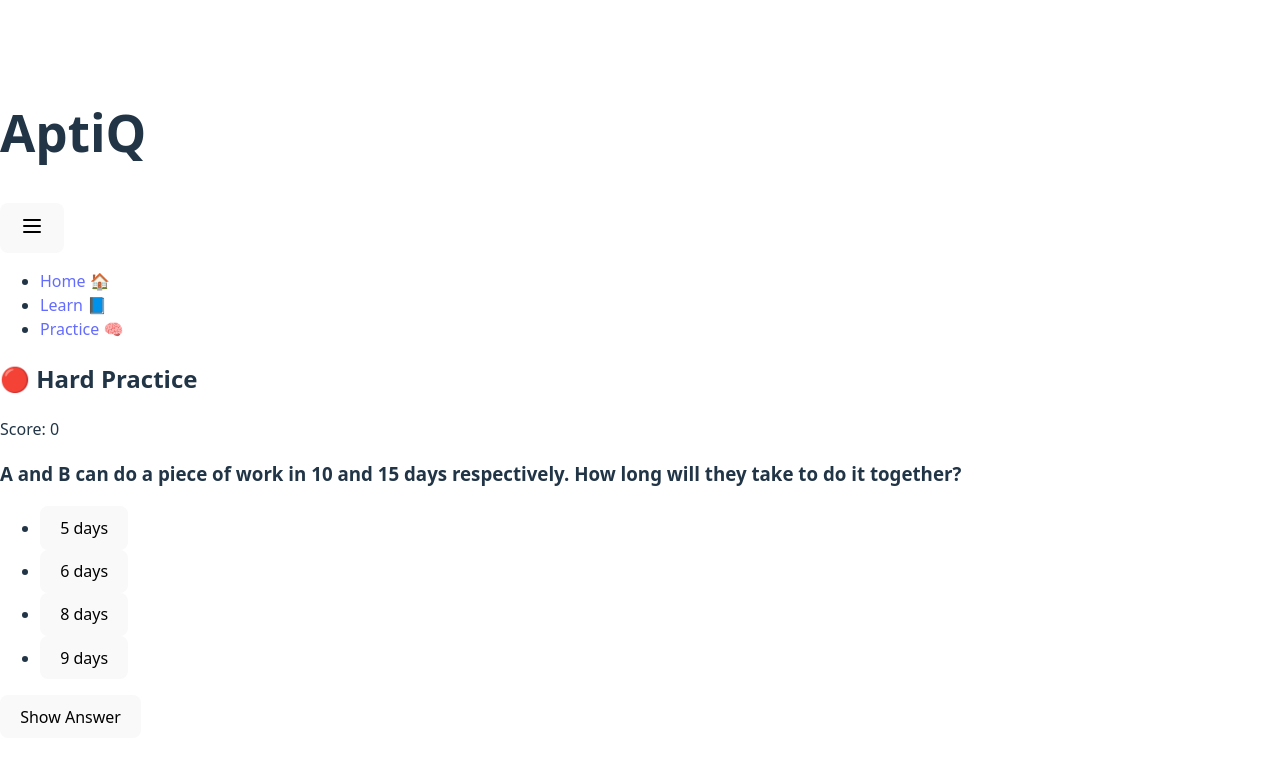
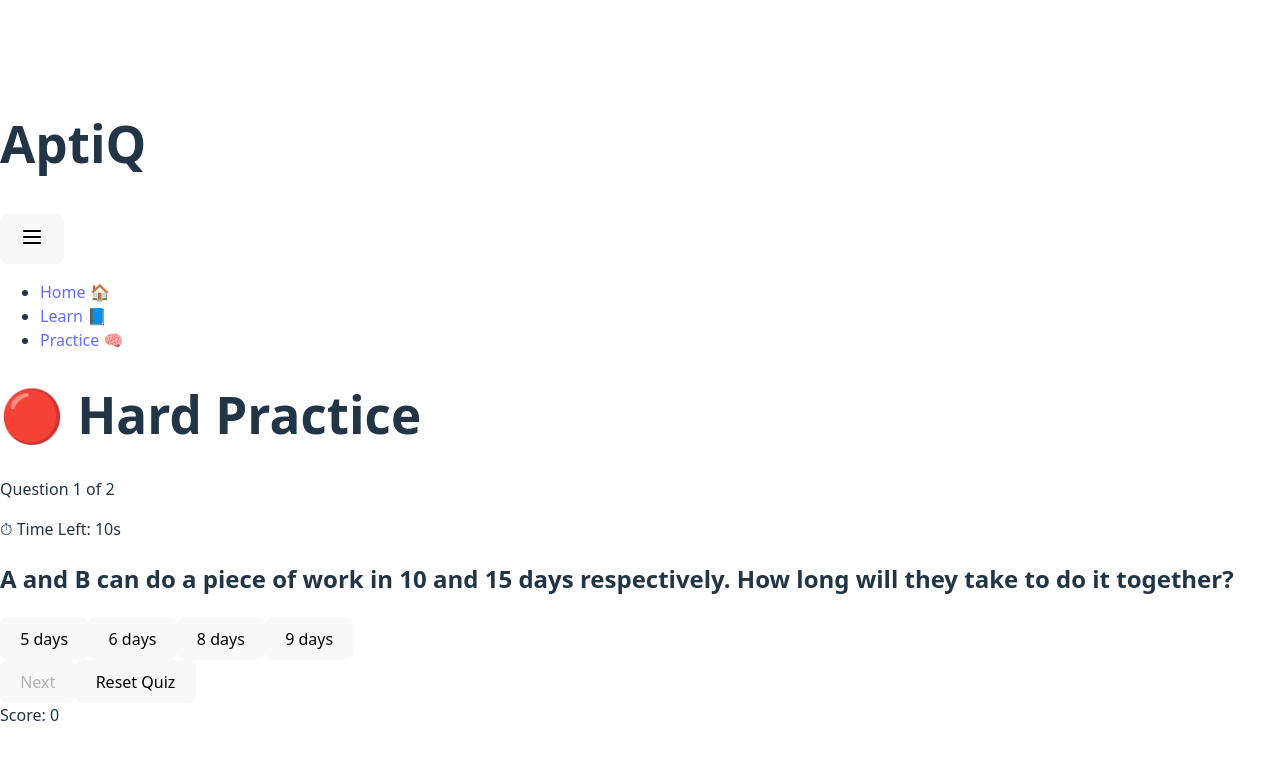
Before and after one commit to Rooparaj597/AptiQ, a React (Vite) app: page /practice/hard in a window 1280 px wide. Shown: the top 762 px of the page. Built offline with nearby package versions, Linux system fonts and the light colour scheme.

Commit message:
Add timer

```diff
--- a/src/pages/Easy.jsx
+++ b/src/pages/Easy.jsx
@@ -1,41 +1,111 @@
-import React, { useState } from "react";
-import easyQuestions from "../data/easyQuestions";
+import React, { useState, useEffect } from "react";
+import questions from "../data/easyQuestions";
 
 export default function Easy() {
-  const [index, setIndex] = useState(0);
+  const [current, setCurrent] = useState(0);
+  const [selected, setSelected] = useState(null);
   const [score, setScore] = useState(0);
+  const [showAnswer, setShowAnswer] = useState(false);
   const [showScore, setShowScore] = useState(false);
+  const [timeLeft, setTimeLeft] = useState(15);
 
-  const question = easyQuestions[index];
+  const q = questions[current];
 
-  const handleAnswer = (option) => {
-    if (option === question.answer) setScore(score + 1);
-    const next = index + 1;
-    if (next < easyQuestions.length) setIndex(next);
-    else setShowScore(true);
+  useEffect(() => {
+    if (showScore || showAnswer) return;
+
+    const timer = setInterval(() => {
+      setTimeLeft((prev) => {
+        if (prev === 1) {
+          clearInterval(timer);
+          setShowAnswer(true);
+        }
+        return prev - 1;
+      });
+    }, 1000);
+
+    return () => clearInterval(timer);
+  }, [current, showAnswer, showScore]);
+
+  const handleOptionClick = (option) => {
+    setSelected(option);
+    if (option === q.answer) setScore(score + 1);
+    setShowAnswer(true);
+  };
+
+  const handleNext = () => {
+    setSelected(null);
+    setShowAnswer(false);
+    setTimeLeft(15);
+    if (current < questions.length - 1) {
+      setCurrent(current + 1);
+    } else {
+      setShowScore(true);
+    }
+  };
+
+  const handleReset = () => {
+    setCurrent(0);
+    setSelected(null);
+    setScore(0);
+    setShowAnswer(false);
+    setShowScore(false);
+    setTimeLeft(15);
   };
 
   return (
-    <div className="p-6 max-w-2xl mx-auto">
-      <h1 className="text-2xl font-bold text-blue-700 mb-4">🟢 Easy Level</h1>
+    <div className="max-w-2xl mx-auto p-6">
+      <h1 className="text-2xl font-bold text-green-600 mb-4">🟢 Easy Practice</h1>
 
       {showScore ? (
-        <h2 className="text-lg font-semibold">Your Score: {score}/{easyQuestions.length}</h2>
+        <div className="text-center">
+          <p className="text-xl font-semibold mb-4">🎉 You scored {score} out of {questions.length}!</p>
+          <button onClick={handleReset} className="bg-blue-500 hover:bg-blue-600 text-white px-4 py-2 rounded shadow">🔁 Reset</button>
+        </div>
       ) : (
-        <>
-          <h2 className="text-lg font-semibold mb-2">{question.question}</h2>
-          <div className="grid gap-2">
-            {question.options.map((opt) => (
+        <div>
+          <p className="text-gray-700 font-medium mb-2">Question {current + 1} of {questions.length}</p>
+          <p className={`text-sm font-semibold mb-4 ${timeLeft <= 5 ? "text-red-600" : "text-blue-600"}`}>
+            ⏱ Time Left: {timeLeft}s
+          </p>
+          <h2 className="text-lg font-semibold mb-4">{q.question}</h2>
+
+          <div className="grid grid-cols-1 sm:grid-cols-2 gap-3 mb-4">
+            {q.options.map((option, idx) => (
               <button
-                key={opt}
-                onClick={() => handleAnswer(opt)}
-                className="bg-blue-500 hover:bg-blue-600 text-white p-2 rounded"
+                key={idx}
+                onClick={() => handleOptionClick(option)}
+                disabled={selected}
+                className={`py-2 px-4 rounded border text-left ${
+                  selected
+                    ? option === q.answer
+                      ? "bg-green-300 border-green-600"
+                      : option === selected
+                      ? "bg-red-300 border-red-600"
+                      : "bg-gray-100"
+                    : "hover:bg-blue-100 border-gray-300"
+                }`}
               >
-                {opt}
+                {option}
               </button>
             ))}
           </div>
-        </>
+
+          {showAnswer && (
+            <div className="mb-4">
+              ✅ Correct Answer: <span className="font-semibold text-green-600">{q.answer}</span>
+            </div>
+          )}
+
+          <div className="flex items-center gap-4">
+            <button onClick={handleNext} className="bg-blue-500 hover:bg-blue-600 text-white px-4 py-2 rounded shadow" disabled={!selected && !showAnswer}>
+              Next
+            </button>
+            <button onClick={handleReset} className="text-sm text-gray-600 hover:text-gray-800 underline">Reset Quiz</button>
+          </div>
+
+          <div className="mt-4 text-gray-600">Score: <span className="font-semibold">{score}</span></div>
+        </div>
       )}
     </div>
   );
--- a/src/pages/Hard.jsx
+++ b/src/pages/Hard.jsx
@@ -1,64 +1,111 @@
-import React, { useState } from "react";
-import hardQuestions from "../data/hardQuestions";
+import React, { useState, useEffect } from "react";
+import questions from "../data/hardQuestions";
 
 export default function Hard() {
   const [current, setCurrent] = useState(0);
+  const [selected, setSelected] = useState(null);
   const [score, setScore] = useState(0);
   const [showAnswer, setShowAnswer] = useState(false);
+  const [showScore, setShowScore] = useState(false);
+  const [timeLeft, setTimeLeft] = useState(15);
 
-  const question = hardQuestions[current];
+  const q = questions[current];
+
+  useEffect(() => {
+    if (showScore || showAnswer) return;
+
+    const timer = setInterval(() => {
+      setTimeLeft((prev) => {
+        if (prev === 1) {
+          clearInterval(timer);
+          setShowAnswer(true);
+        }
+        return prev - 1;
+      });
+    }, 1000);
+
+    return () => clearInterval(timer);
+  }, [current, showAnswer, showScore]);
 
   const handleOptionClick = (option) => {
-    if (option === question.answer) setScore(score + 1);
+    setSelected(option);
+    if (option === q.answer) setScore(score + 1);
+    setShowAnswer(true);
+  };
+
+  const handleNext = () => {
+    setSelected(null);
+    setShowAnswer(false);
+    setTimeLeft(15);
+    if (current < questions.length - 1) {
       setCurrent(current + 1);
-    setShowAnswer(false);
+    } else {
+      setShowScore(true);
+    }
   };
 
   const handleReset = () => {
     setCurrent(0);
+    setSelected(null);
     setScore(0);
     setShowAnswer(false);
+    setShowScore(false);
+    setTimeLeft(15);
   };
 
   return (
-    <div className="p-6 max-w-xl mx-auto text-gray-800">
-      <h2 className="text-2xl font-bold text-yellow-600 mb-4">🔴 Hard Practice</h2>
-      <p>Score: {score}</p>
+    <div className="max-w-2xl mx-auto p-6">
+      <h1 className="text-2xl font-bold text-red-600 mb-4">🔴 Hard Practice</h1>
 
-      {current < hardQuestions.length ? (
-        <>
-          <h3 className="text-lg font-semibold mb-2">{question.question}</h3>
-          <ul className="mb-4">
-            {question.options.map((option, i) => (
-              <li key={i}>
+      {showScore ? (
+        <div className="text-center">
+          <p className="text-xl font-semibold mb-4">🎉 You scored {score} out of {questions.length}!</p>
+          <button onClick={handleReset} className="bg-blue-500 hover:bg-blue-600 text-white px-4 py-2 rounded shadow">🔁 Reset</button>
+        </div>
+      ) : (
+        <div>
+          <p className="text-gray-700 font-medium mb-2">Question {current + 1} of {questions.length}</p>
+          <p className={`text-sm font-semibold mb-4 ${timeLeft <= 5 ? "text-red-600" : "text-blue-600"}`}>
+            ⏱ Time Left: {timeLeft}s
+          </p>
+          <h2 className="text-lg font-semibold mb-4">{q.question}</h2>
+
+          <div className="grid grid-cols-1 sm:grid-cols-2 gap-3 mb-4">
+            {q.options.map((option, idx) => (
               <button
-                  className="bg-yellow-300 hover:bg-yellow-400 rounded px-4 py-2 mb-2"
+                key={idx}
                 onClick={() => handleOptionClick(option)}
+                disabled={selected}
+                className={`py-2 px-4 rounded border text-left ${
+                  selected
+                    ? option === q.answer
+                      ? "bg-green-300 border-green-600"
+                      : option === selected
+                      ? "bg-red-300 border-red-600"
+                      : "bg-gray-100"
+                    : "hover:bg-blue-100 border-gray-300"
+                }`}
               >
                 {option}
               </button>
-              </li>
             ))}
-          </ul>
-          <button
-            onClick={() => setShowAnswer(!showAnswer)}
-            className="text-sm text-blue-600 underline"
-          >
-            {showAnswer ? "Hide Answer" : "Show Answer"}
+          </div>
+
+          {showAnswer && (
+            <div className="mb-4">
+              ✅ Correct Answer: <span className="font-semibold text-green-600">{q.answer}</span>
+            </div>
+          )}
+
+          <div className="flex items-center gap-4">
+            <button onClick={handleNext} className="bg-blue-500 hover:bg-blue-600 text-white px-4 py-2 rounded shadow" disabled={!selected && !showAnswer}>
+              Next
             </button>
-          {showAnswer && <p className="mt-2 text-green-700">Answer: {question.answer}</p>}
-        </>
-      ) : (
-        <>
-          <h3 className="text-xl font-bold">✅ Finished!</h3>
-          <p>Your score: {score} / {hardQuestions.length}</p>
-          <button
-            onClick={handleReset}
-            className="mt-4 bg-gray-700 text-white px-4 py-2 rounded"
-          >
-            Retry
-          </button>
-        </>
+            <button onClick={handleReset} className="text-sm text-gray-600 hover:text-gray-800 underline">Reset Quiz</button>
+          </div>
+
+          <div className="mt-4 text-gray-600">Score: <span className="font-semibold">{score}</span></div>
+        </div>
       )}
     </div>
   );
--- a/src/pages/Medium.jsx
+++ b/src/pages/Medium.jsx
@@ -1,64 +1,143 @@
-import React, { useState } from "react";
-import mediumQuestions from "../data/mediumQuestions";
+import React, { useState, useEffect } from "react";
+import questions from "../data/mediumQuestions";
 
 export default function Medium() {
   const [current, setCurrent] = useState(0);
+  const [selected, setSelected] = useState(null);
   const [score, setScore] = useState(0);
   const [showAnswer, setShowAnswer] = useState(false);
+  const [showScore, setShowScore] = useState(false);
+  const [timeLeft, setTimeLeft] = useState(15);
 
-  const question = mediumQuestions[current];
+  const q = questions[current];
+
+  // ⏱ Timer logic
+  useEffect(() => {
+    if (showScore || showAnswer) return;
+
+    const timer = setInterval(() => {
+      setTimeLeft((prev) => {
+        if (prev === 1) {
+          setShowAnswer(true); // Time's up, reveal answer
+          clearInterval(timer);
+          return 0;
+        }
+        return prev - 1;
+      });
+    }, 1000);
+
+    return () => clearInterval(timer);
+  }, [current, showAnswer, showScore]);
 
   const handleOptionClick = (option) => {
-    if (option === question.answer) setScore(score + 1);
+    setSelected(option);
+    if (option === q.answer) {
+      setScore(score + 1);
+    }
+    setShowAnswer(true);
+  };
+
+  const handleNext = () => {
+    setSelected(null);
+    setShowAnswer(false);
+    setTimeLeft(15); // Reset timer
+    if (current < questions.length - 1) {
       setCurrent(current + 1);
-    setShowAnswer(false);
+    } else {
+      setShowScore(true);
+    }
   };
 
   const handleReset = () => {
     setCurrent(0);
+    setSelected(null);
     setScore(0);
     setShowAnswer(false);
+    setShowScore(false);
+    setTimeLeft(15); // Reset timer
   };
 
   return (
-    <div className="p-6 max-w-xl mx-auto text-gray-800">
-      <h2 className="text-2xl font-bold text-yellow-600 mb-4">🟡 Medium Practice</h2>
-      <p>Score: {score}</p>
+    <div className="max-w-2xl mx-auto p-6">
+      <h1 className="text-2xl font-bold text-yellow-600 mb-4">🟡 Medium Practice</h1>
 
-      {current < mediumQuestions.length ? (
-        <>
-          <h3 className="text-lg font-semibold mb-2">{question.question}</h3>
-          <ul className="mb-4">
-            {question.options.map((option, i) => (
-              <li key={i}>
+      {showScore ? (
+        <div className="text-center">
+          <p className="text-xl font-semibold mb-4">
+            🎉 You scored {score} out of {questions.length}!
+          </p>
           <button
-                  className="bg-yellow-300 hover:bg-yellow-400 rounded px-4 py-2 mb-2"
+            onClick={handleReset}
+            className="bg-blue-500 hover:bg-blue-600 text-white px-4 py-2 rounded shadow"
+          >
+            🔁 Reset
+          </button>
+        </div>
+      ) : (
+        <div>
+          <p className="text-gray-700 font-medium mb-2">
+            Question {current + 1} of {questions.length}
+          </p>
+
+          <h2 className="text-lg font-semibold mb-2">{q.question}</h2>
+
+          {/* ⏱ Timer Display */}
+          <p
+            className={`text-sm font-semibold mb-4 ${
+              timeLeft <= 5 ? "text-red-700" : "text-red-600"
+            }`}
+          >
+            ⏱ Time Left: {timeLeft}s
+          </p>
+
+          <div className="grid grid-cols-1 sm:grid-cols-2 gap-3 mb-4">
+            {q.options.map((option, idx) => (
+              <button
+                key={idx}
                 onClick={() => handleOptionClick(option)}
+                disabled={selected}
+                className={`py-2 px-4 rounded border text-left ${
+                  selected
+                    ? option === q.answer
+                      ? "bg-green-300 border-green-600"
+                      : option === selected
+                      ? "bg-red-300 border-red-600"
+                      : "bg-gray-100"
+                    : "hover:bg-blue-100 border-gray-300"
+                }`}
               >
                 {option}
               </button>
-              </li>
             ))}
-          </ul>
+          </div>
+
+          {showAnswer && (
+            <div className="mb-4">
+              ✅ Correct Answer:{" "}
+              <span className="font-semibold text-green-600">{q.answer}</span>
+            </div>
+          )}
+
+          <div className="flex items-center gap-4">
             <button
-            onClick={() => setShowAnswer(!showAnswer)}
-            className="text-sm text-blue-600 underline"
+              onClick={handleNext}
+              className="bg-blue-500 hover:bg-blue-600 text-white px-4 py-2 rounded shadow"
+              disabled={!selected && !showAnswer}
             >
-            {showAnswer ? "Hide Answer" : "Show Answer"}
+              Next
             </button>
-          {showAnswer && <p className="mt-2 text-green-700">Answer: {question.answer}</p>}
-        </>
-      ) : (
-        <>
-          <h3 className="text-xl font-bold">✅ Finished!</h3>
-          <p>Your score: {score} / {mediumQuestions.length}</p>
             <button
               onClick={handleReset}
-            className="mt-4 bg-gray-700 text-white px-4 py-2 rounded"
+              className="text-sm text-gray-600 hover:text-gray-800 underline"
             >
-            Retry
+              Reset Quiz
             </button>
-        </>
+          </div>
+
+          <div className="mt-4 text-gray-600">
+            Score: <span className="font-semibold">{score}</span>
+          </div>
+        </div>
       )}
     </div>
   );
```
Lines whose indentation alone changed are shown as unchanged.
